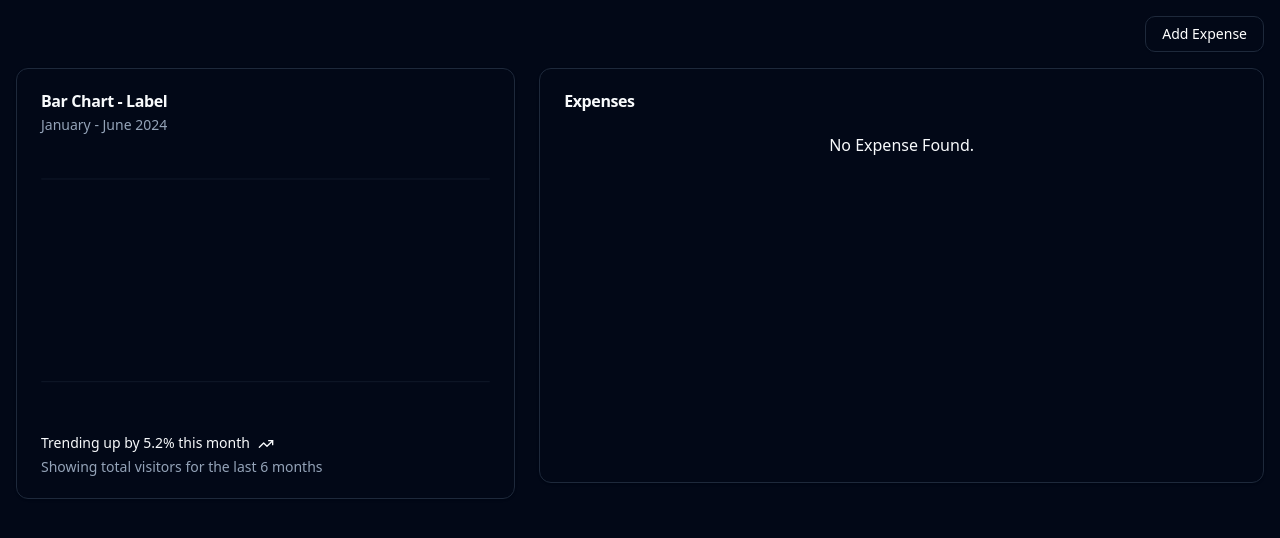
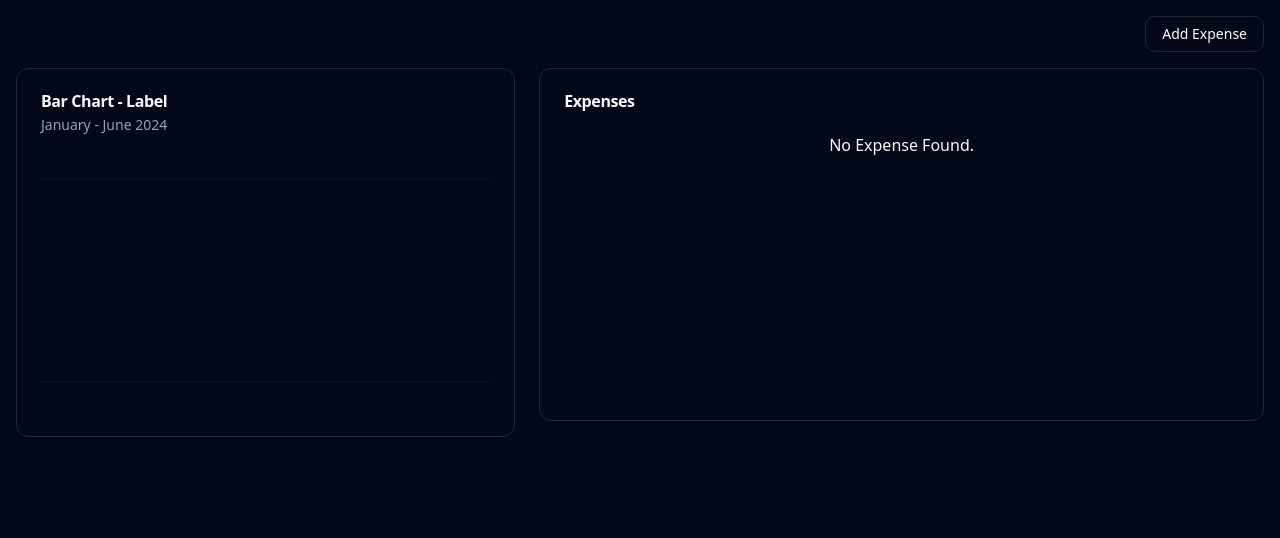
Before and after one commit to Arkar20/expense-app, a React (Vite) app: page / in a window 1280 px wide. Shown: the top 538 px of the page. Built offline with nearby package versions, Linux system fonts and the light colour scheme.

Commit message:
fix: rm card footer in chart

```diff
--- a/src/components/templates/chart.tsx
+++ b/src/components/templates/chart.tsx
@@ -93,15 +93,6 @@
                     </RechartBarChart>
                 </ChartContainer>
             </CardContent>
-            <CardFooter className="flex-col items-start gap-2 text-sm">
-                <div className="flex gap-2 font-medium leading-none">
-                    Trending up by 5.2% this month{" "}
-                    <TrendingUp className="h-4 w-4" />
-                </div>
-                <div className="leading-none text-muted-foreground">
-                    Showing total visitors for the last 6 months
-                </div>
-            </CardFooter>
         </Card>
     );
 }
```
